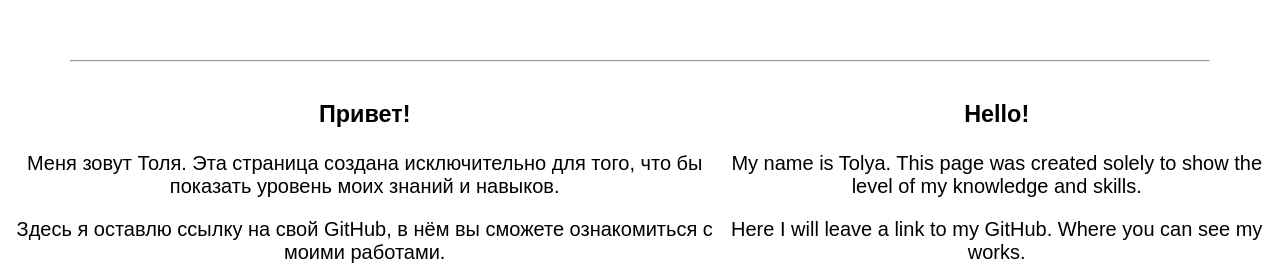
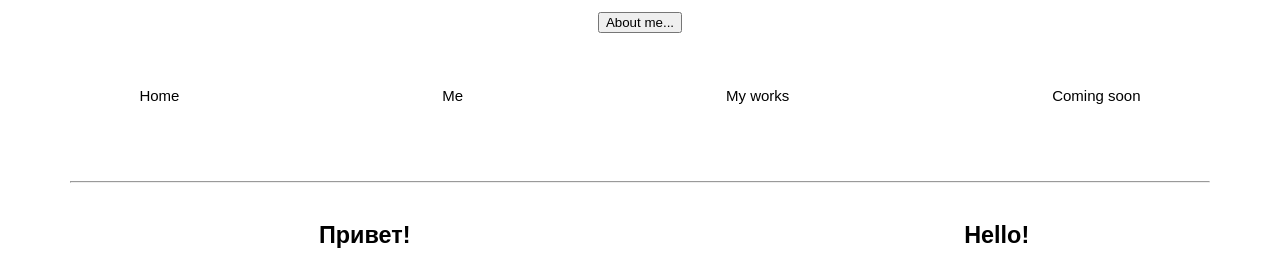
Before and after one commit to 1ubush/Portfolio, a plain HTML site: page index.html in a window 1280 px wide. Shown: the part 406-676 px from the top of the page. Drawn offline with Linux system fonts and the light colour scheme.

Commit message:
test.button

```diff
--- a/index.html
+++ b/index.html
@@ -13,6 +13,11 @@
       <div class="item">Hello</div>
       <img class="logo" src="img/logo.png" alt="Logo">
       <div class="item">Bro!</div>
+   </div>
+   <div class="click">
+      <button id="click">
+         About me...
+      </button>
    </div>
    <nav>
       <div class="topnav" id="myTopnav">
--- a/js/script.js
+++ b/js/script.js
@@ -1,6 +1,12 @@
-window.onload = function(){
+window.onload = function() {
    let x = document.querySelector("#myTopnav");
    document.querySelector("#menu").onclick = function(){
         x.classList.toggle('responsive');
    }
 }
+button.onclick = function() {
+   var color = 'red';
+   function charge('#click') {
+      identifier.style.background = color
+   }
+}
--- a/style.css
+++ b/style.css
@@ -283,3 +283,12 @@ nav {
    width: 100%;
    height: 500px;
 }
+.click {
+   display: flex;
+   justify-content: center;
+   margin-top: 100px;
+}
+#click {
+   display: flex;
+   justify-content: center;
+}
```
